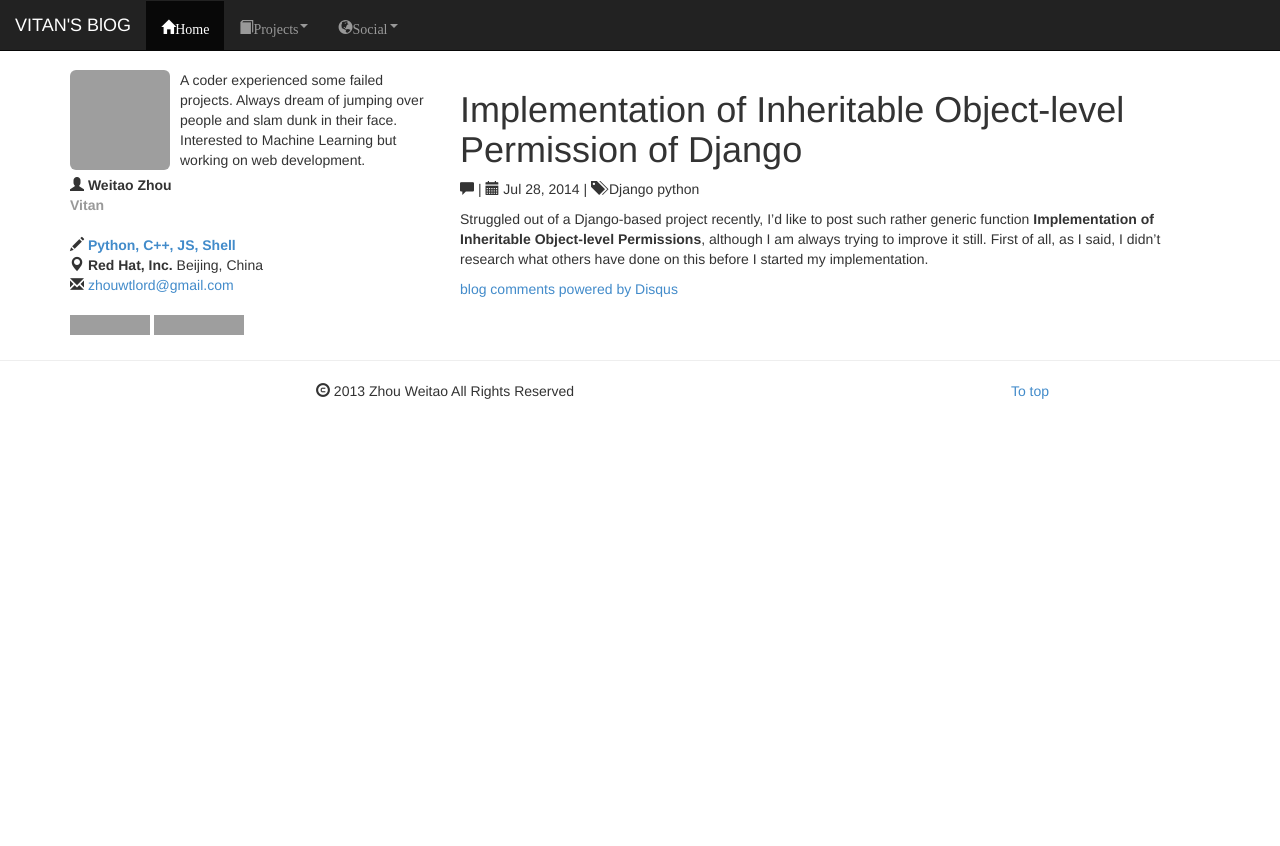
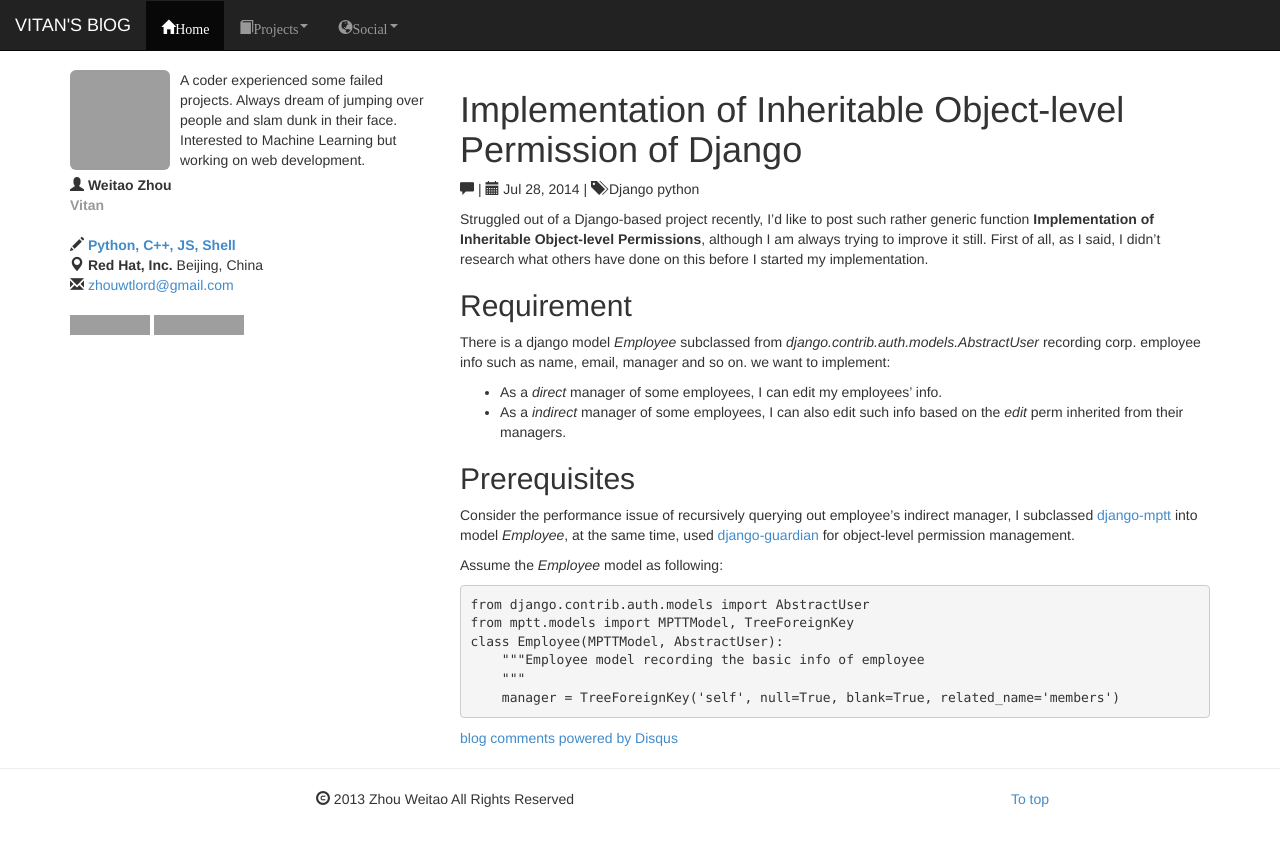
Before and after one commit to vitan/vitan.github.io, a Jekyll site: the page built from _posts/2014-07-28-Inheritable-Object-Level-Permission-of-Django.md, in a window 1280 px wide, cut to the strip 0-846 px from the top of the page. Built offline with Jekyll 4.4.1, drawn with Linux system fonts in a browser that asks for light colours; Markdown is read by kramdown in place of the engine named in the settings; comment, search, counter and statistics services are not loaded; grey boxes are pictures that could not be loaded.

Commit message:
POST: Finished *requirement* and *prerequisites*.

```diff
--- a/_posts/2014-07-28-Inheritable-Object-Level-Permission-of-Django.md
+++ b/_posts/2014-07-28-Inheritable-Object-Level-Permission-of-Django.md
@@ -6,3 +6,25 @@ categories: Linux Django practical python
 ---
 
 Struggled out of a Django-based project recently, I'd like to post such rather generic function **Implementation of Inheritable Object-level Permissions**, although I am always trying to improve it still. First of all, as I said, I didn't research what others have done on this before I started my implementation.
+
+Requirement
+------------
+
+There is a django model *Employee* subclassed from *django.contrib.auth.models.AbstractUser* recording corp. employee info such as name, email, manager and so on. we want to implement:
+
+* As a *direct* manager of some employees, I can edit my employees' info.
+* As a *indirect* manager of some employees, I can also edit such info based on the *edit* perm inherited from their managers.
+
+Prerequisites
+-------------
+
+Consider the performance issue of recursively querying out employee's indirect manager, I subclassed [django-mptt](https://github.com/django-mptt/django-mptt) into model *Employee*, at the same time, used [django-guardian](https://github.com/lukaszb/django-guardian) for object-level permission management.
+
+Assume the *Employee* model as following:
+
+    from django.contrib.auth.models import AbstractUser
+    from mptt.models import MPTTModel, TreeForeignKey
+    class Employee(MPTTModel, AbstractUser):
+        """Employee model recording the basic info of employee
+        """
+        manager = TreeForeignKey('self', null=True, blank=True, related_name='members')
```
